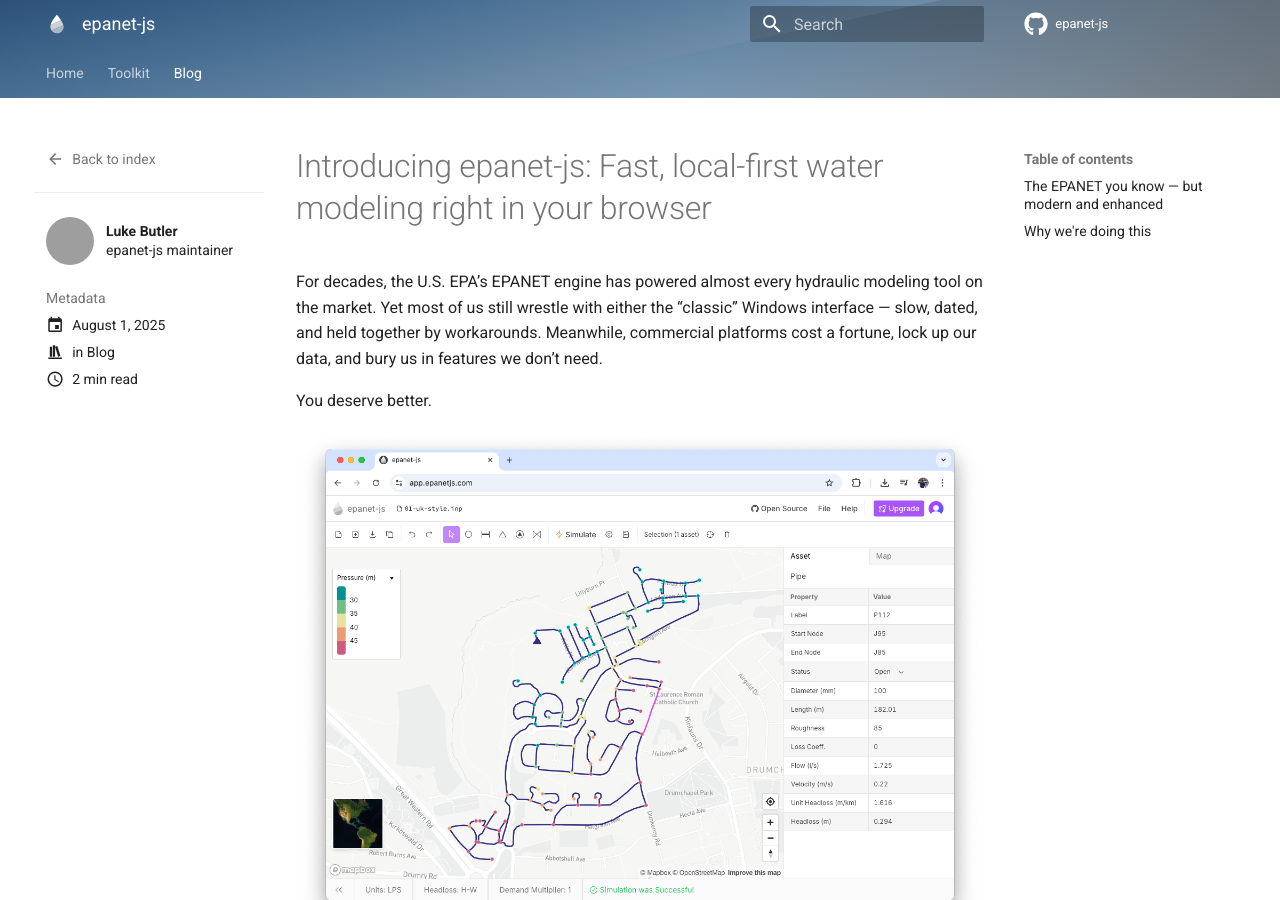
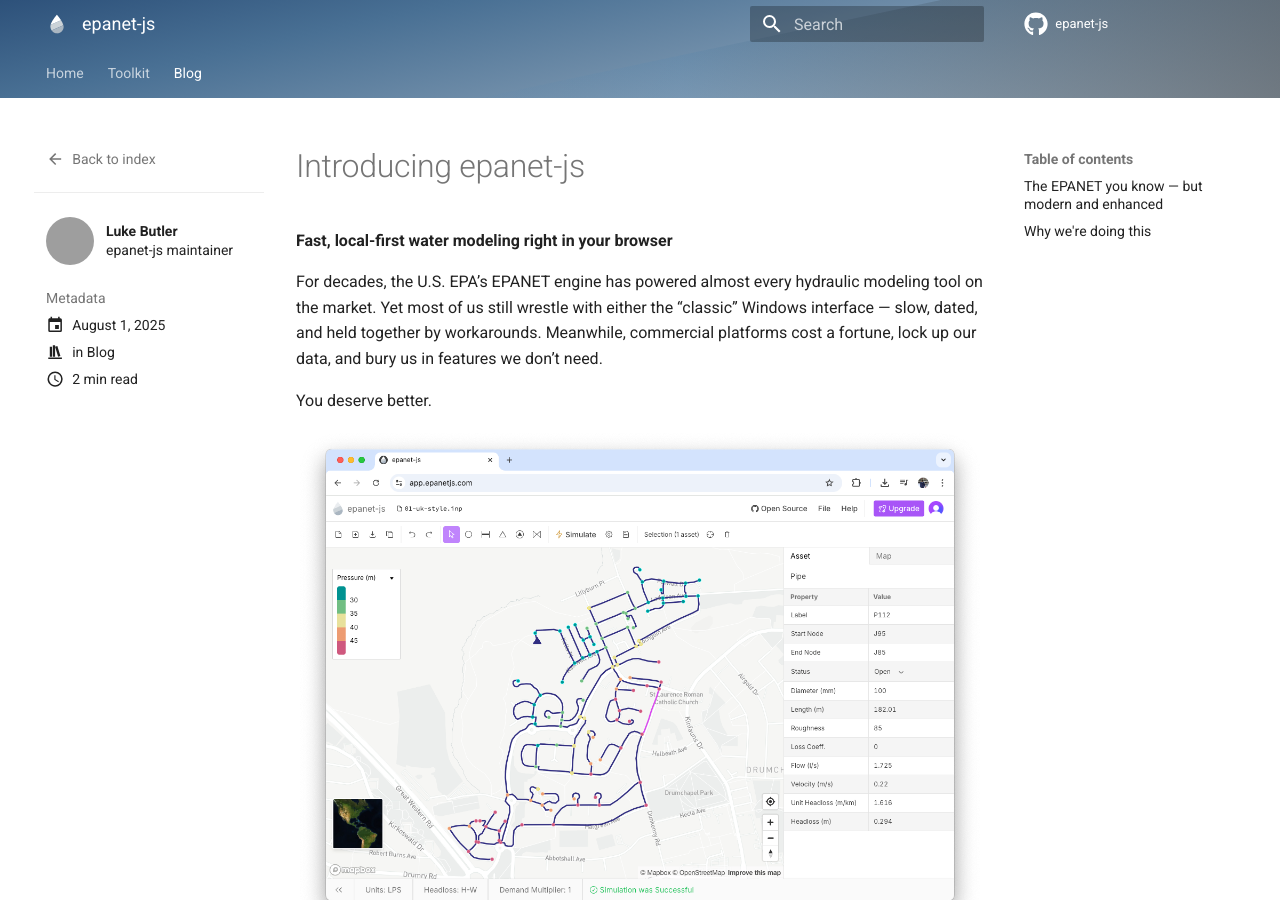
Before and after one commit to epanet-js/epanet-js-website, an MkDocs documentation site: the page built from docs/blog/posts/introducing-epanet-js.md, in a window 1280 px wide and 900 px high. Built offline with MkDocs 1.6.1 and Material for MkDocs 9.7.7, drawn with Linux system fonts in a browser that asks for light colours; comment, search, counter and statistics services are not loaded; grey boxes are pictures that could not be loaded.

```diff
--- a/docs/blog/posts/introducing-epanet-js.md
+++ b/docs/blog/posts/introducing-epanet-js.md
@@ -6,7 +6,9 @@ authors:
   - lbutler
 ---
 
-# Introducing epanet-js: Fast, local-first water modeling right in your browser
+# Introducing epanet-js
+
+**Fast, local-first water modeling right in your browser**
 
 For decades, the U.S. EPA’s EPANET engine has powered almost every hydraulic modeling tool on the market. Yet most of us still wrestle with either the “classic” Windows interface — slow, dated, and held together by workarounds. Meanwhile, commercial platforms cost a fortune, lock up our data, and bury us in features we don’t need.
 
```
